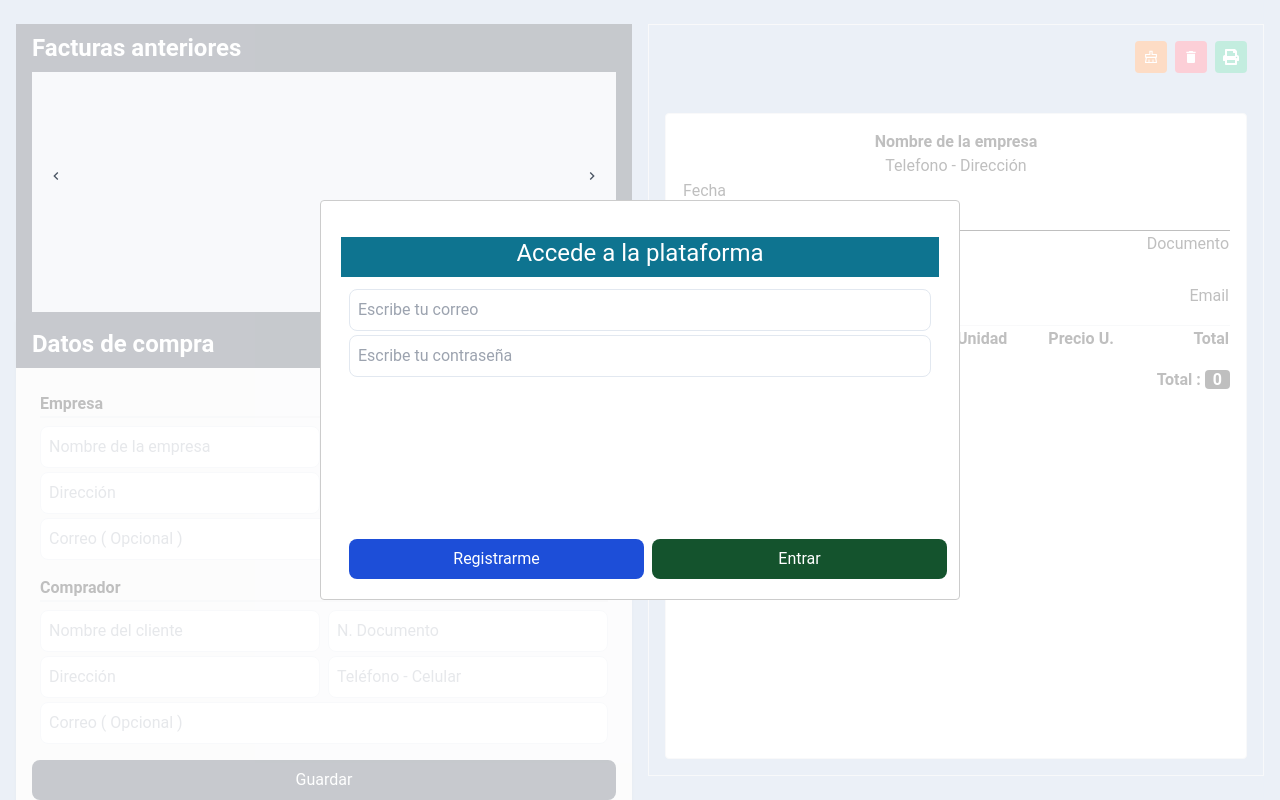
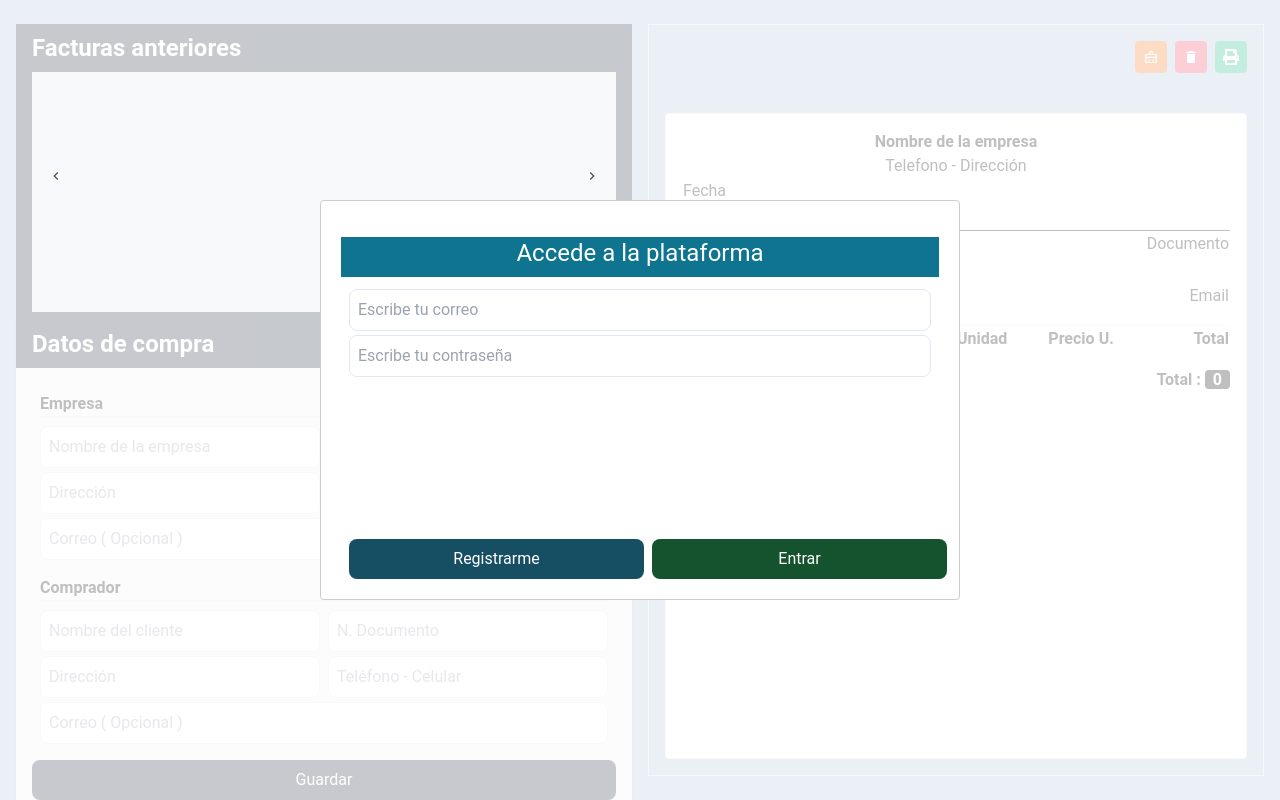
Before and after one commit to k-alex-leon/invoice-react-app-main, a React (Vite) app: page / in a window 1280 px wide. Both pictures are taken after a click on the button "Ya tengo cuenta". Shown: the top 800 px of the page. Built offline with nearby package versions, Linux system fonts and the light colour scheme.

Commit message:
style: color correction

```diff
--- a/src/components/modals/signUp/LoginForm.jsx
+++ b/src/components/modals/signUp/LoginForm.jsx
@@ -69,7 +69,7 @@ export function LoginForm({ onRegisterClick, closeModal }) {
         <button
           type="button"
           onClick={() => onRegisterClick()}
-          className="bg-blue-700 text-white p-2 rounded-lg w-1/2"
+          className="bg-cyan-900 text-white p-2 rounded-lg w-1/2"
         >
           Registrarme
         </button>
```
